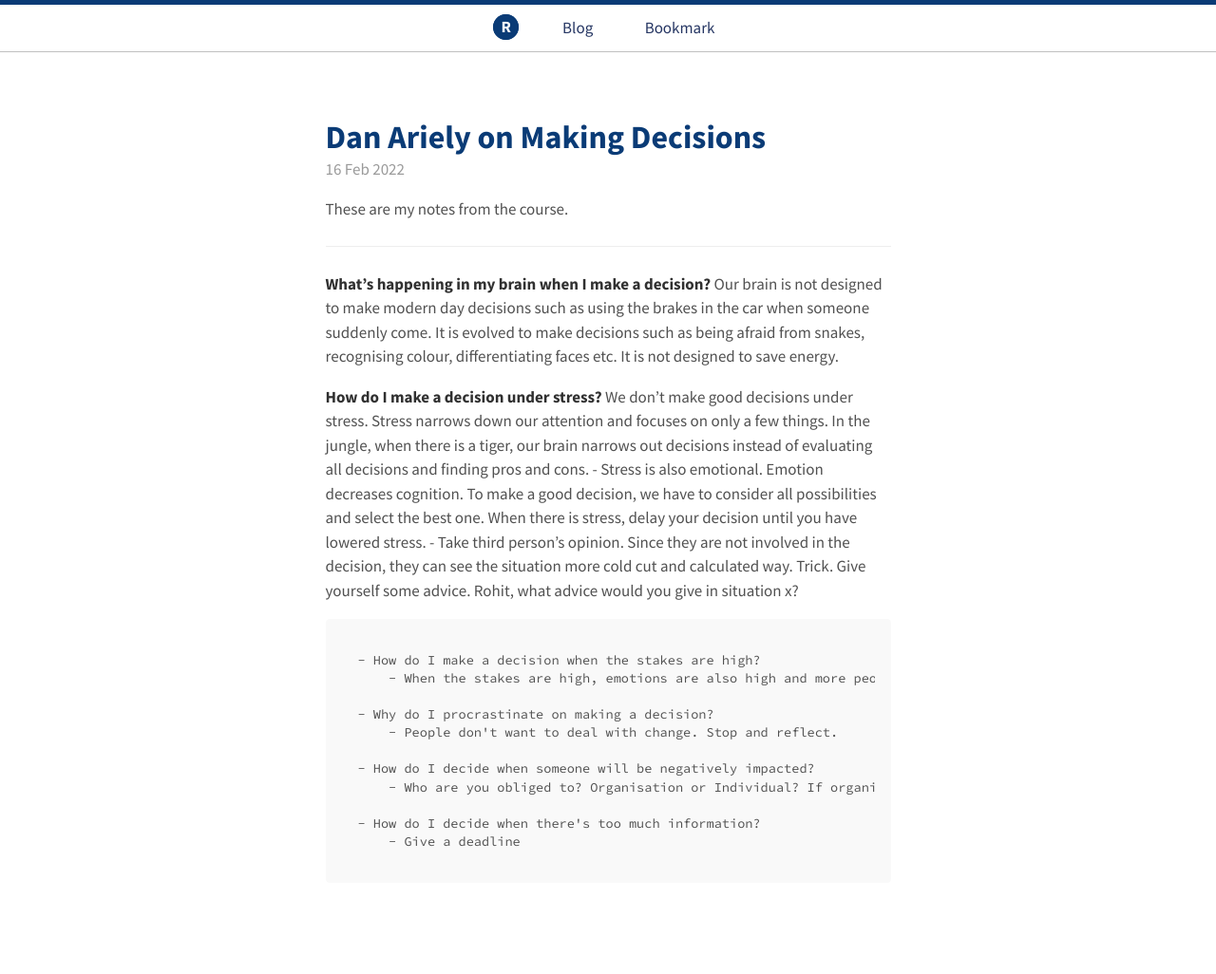
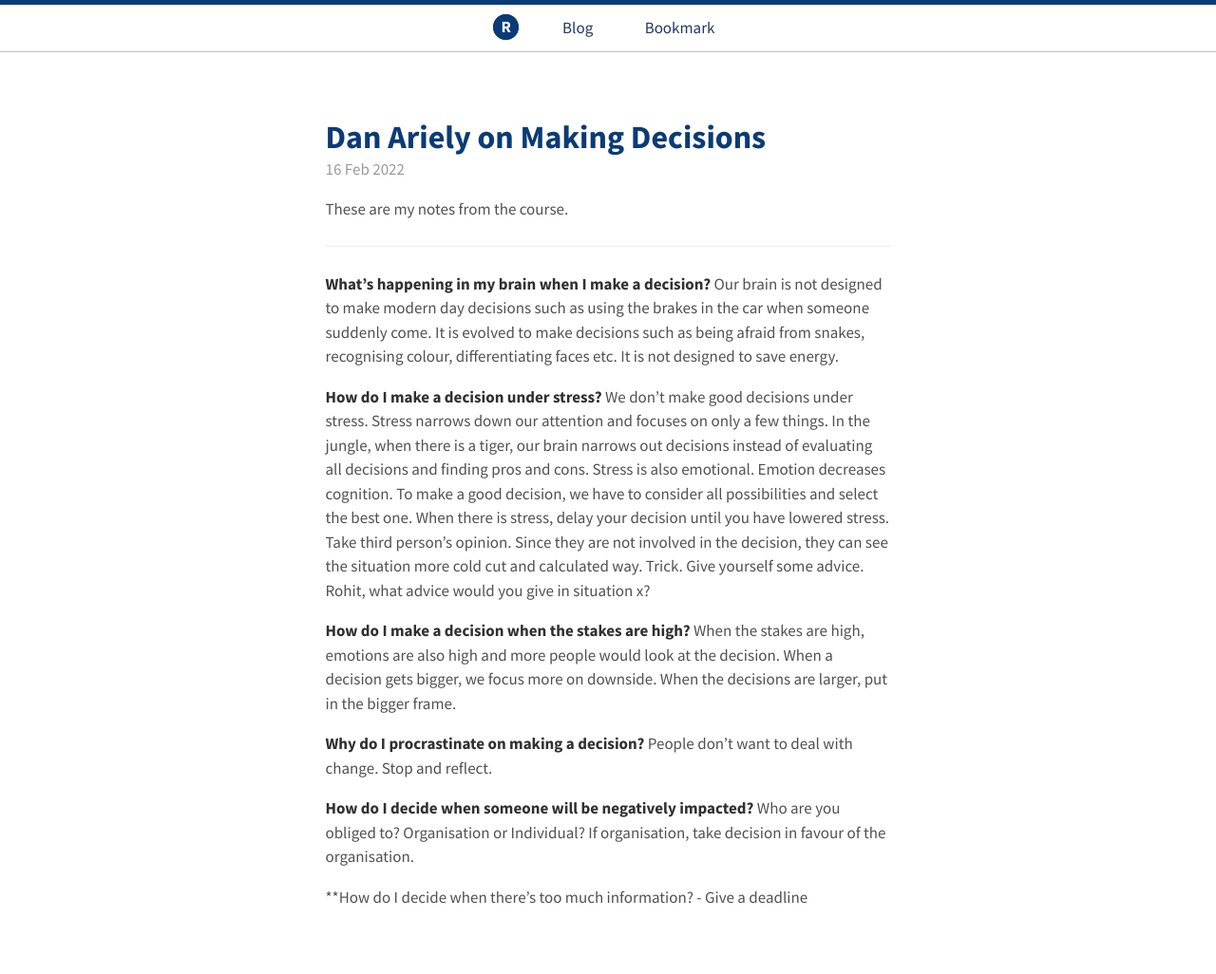
Before and after one commit to rohitgupta61/myblog, a Jekyll site: the page built from blog/_posts/2022-02-16-Making Decisions.md, in a window 1280 px wide. Shown: the whole page at 95% size. Built offline with Jekyll 4.4.1, drawn with Linux system fonts in a browser that asks for light colours; before the commit the page ends 998 px from its top, so only the background shows below that.

```diff
--- a/blog/_posts/2022-02-16-Making Decisions.md
+++ b/blog/_posts/2022-02-16-Making Decisions.md
@@ -13,18 +13,18 @@ These are my notes from the course.
  Our brain is not designed to make modern day decisions such as using the brakes in the car when someone suddenly come. It is evolved to make decisions such as being afraid from snakes, recognising colour, differentiating faces etc.  It is not designed to save energy.
 
 **How do I make a decision under stress?**
-  We don't make good decisions under stress. Stress narrows down our attention and focuses on only a few things. In the jungle, when there is a tiger, our brain narrows out decisions instead of evaluating all decisions and finding pros and cons.
-    - Stress is also emotional. Emotion decreases cognition. To make a good decision, we have to consider all possibilities and select the best one. When there is stress, delay your decision until you have lowered stress.
-    - Take third person's opinion. Since they are not involved in the decision, they can see the situation more cold cut and calculated way. Trick. Give yourself some advice. Rohit, what advice would you give in situation x?
+ We don't make good decisions under stress. Stress narrows down our attention and focuses on only a few things. In the jungle, when there is a tiger, our brain narrows out decisions instead of evaluating all decisions and finding pros and cons.
+ Stress is also emotional. Emotion decreases cognition. To make a good decision, we have to consider all possibilities and select the best one. When there is stress, delay your decision until you have lowered stress.
+ Take third person's opinion. Since they are not involved in the decision, they can see the situation more cold cut and calculated way. Trick. Give yourself some advice. Rohit, what advice would you give in situation x?
 
-    - How do I make a decision when the stakes are high?
-        - When the stakes are high, emotions are also high and more people would look at the decision. When a decision gets bigger, we focus more on downside. When the decisions are larger, put in the bigger frame.
+**How do I make a decision when the stakes are high?**
+When the stakes are high, emotions are also high and more people would look at the decision. When a decision gets bigger, we focus more on downside. When the decisions are larger, put in the bigger frame.
 
-    - Why do I procrastinate on making a decision?
-        - People don't want to deal with change. Stop and reflect.
+**Why do I procrastinate on making a decision?**
+People don't want to deal with change. Stop and reflect.
 
-    - How do I decide when someone will be negatively impacted?
-        - Who are you obliged to? Organisation or Individual? If organisation, take decision in favour of the organisation.
+**How do I decide when someone will be negatively impacted?**
+Who are you obliged to? Organisation or Individual? If organisation, take decision in favour of the organisation.
 
-    - How do I decide when there's too much information?
+**How do I decide when there's too much information?
         - Give a deadline
```
